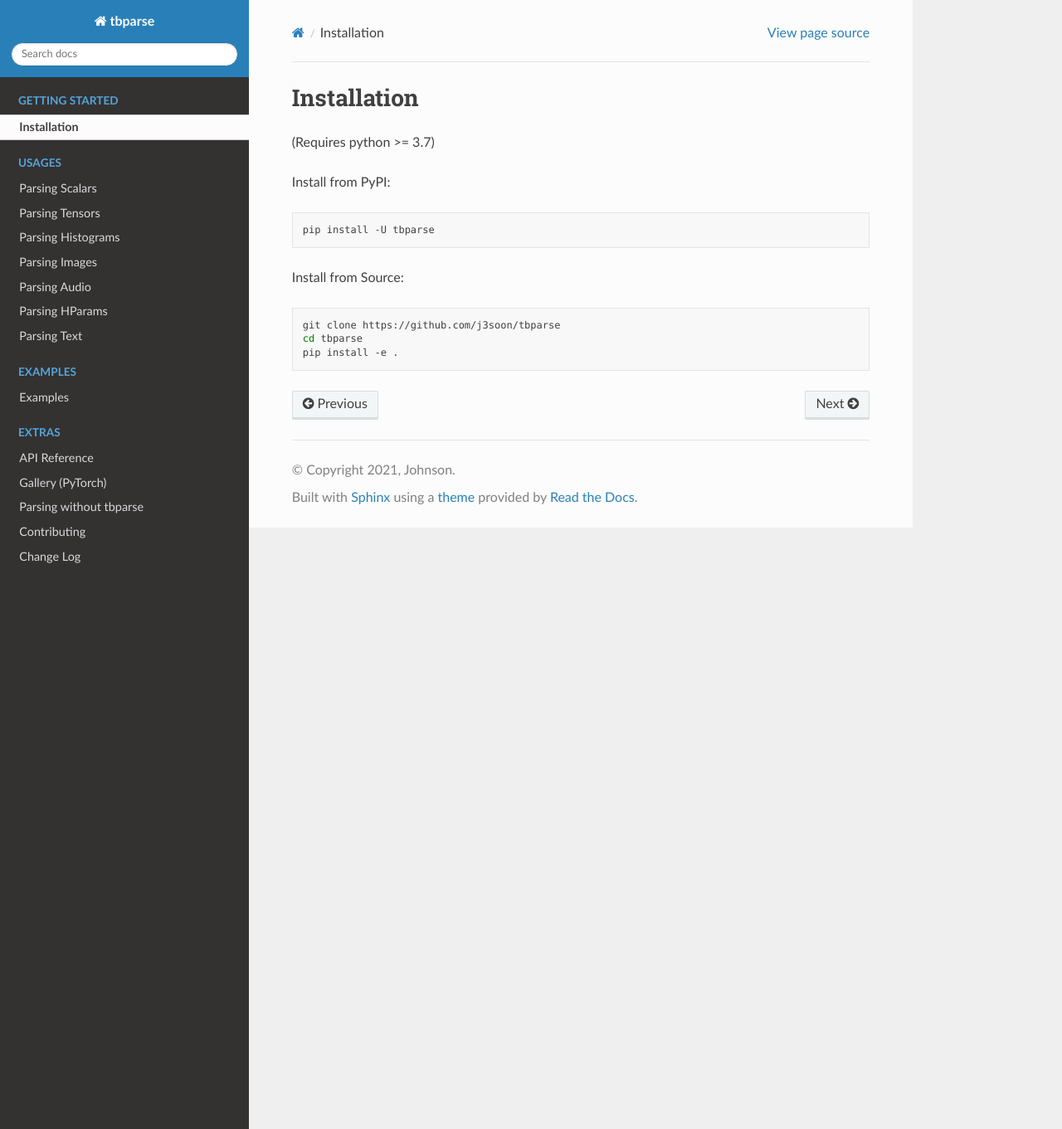
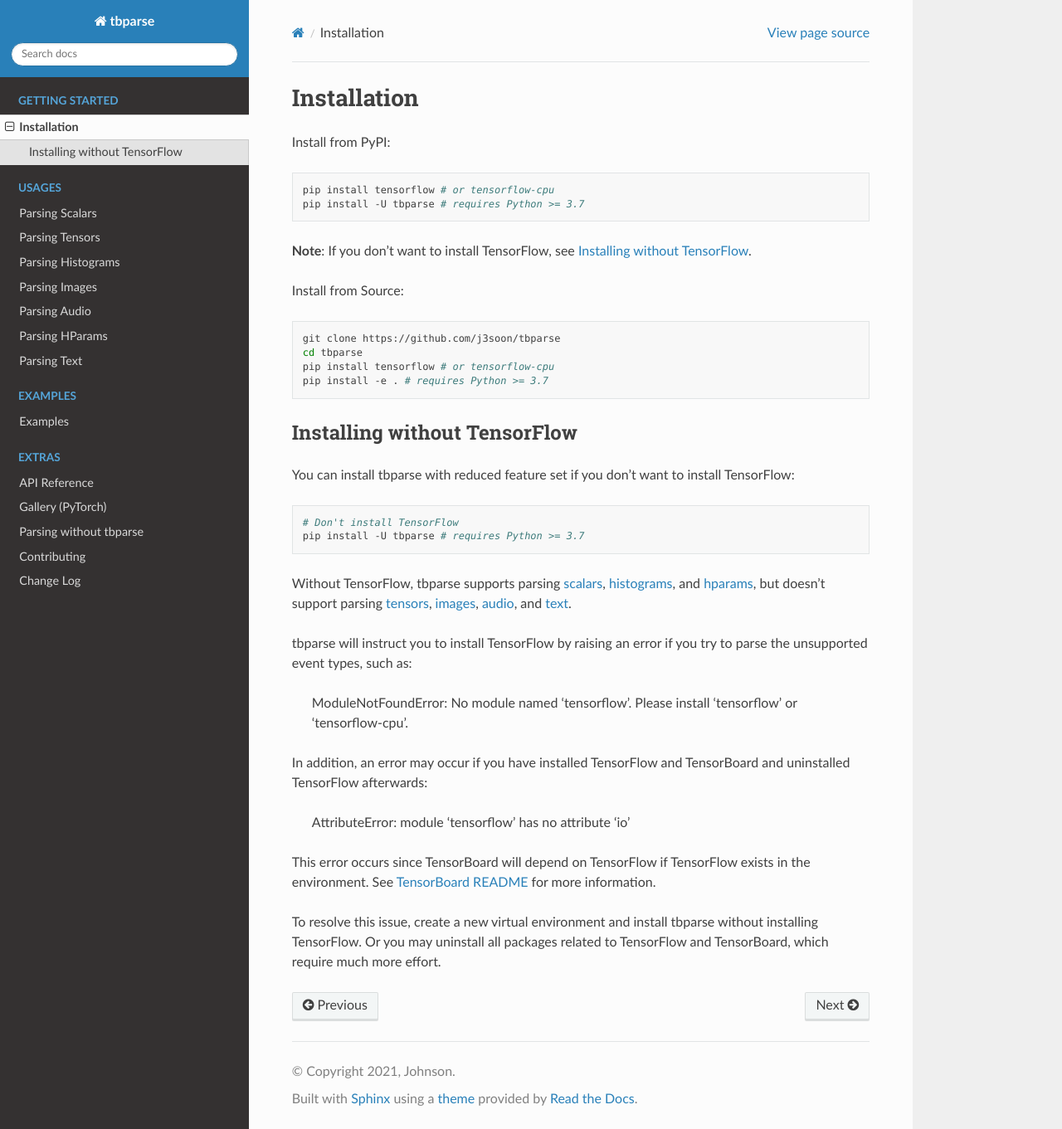
Before and after one commit to j3soon/tbparse, a Sphinx documentation site: the page built from docs/pages/installation.rst, in a window 1280 px wide and 1361 px high. Shown: the whole window at 83% size. Built offline with Sphinx 7.4.7 and the Read the Docs theme 2.0.0, drawn with Linux system fonts in a browser that asks for light colours.

Commit message:
Make TensorFlow optional and fix event_types param

```diff
--- a/docs/pages/installation.rst
+++ b/docs/pages/installation.rst
@@ -1,16 +1,19 @@
+.. _tbparse_installation:
+
 ===================================
 Installation
 ===================================
 
 .. highlight:: sh
 
-(Requires python >= 3.7)
-
 Install from PyPI:
 
 .. code-block:: bash
 
-   pip install -U tbparse
+   pip install tensorflow # or tensorflow-cpu
+   pip install -U tbparse # requires Python >= 3.7
+
+**Note**: If you don't want to install TensorFlow, see :ref:`Installing without TensorFlow <tbparse_installing-without-tensorflow>`.
 
 Install from Source:
 
@@ -18,4 +21,42 @@
 
    git clone https://github.com/j3soon/tbparse
    cd tbparse
-   pip install -e .
+   pip install tensorflow # or tensorflow-cpu
+   pip install -e . # requires Python >= 3.7
+
+.. _tbparse_installing-without-tensorflow:
+
+Installing without TensorFlow
+===================================
+
+You can install tbparse with reduced feature set if you don't want to install TensorFlow:
+
+.. code-block:: bash
+
+   # Don't install TensorFlow
+   pip install -U tbparse # requires Python >= 3.7
+
+Without TensorFlow, tbparse supports parsing
+:ref:`scalars <tbparse_parsing-scalars>`,
+:ref:`histograms <tbparse_parsing-histograms>`, and
+:ref:`hparams <tbparse_parsing-hparams>`,
+but doesn't support parsing
+:ref:`tensors <tbparse_parsing-tensors>`,
+:ref:`images <tbparse_parsing-images>`,
+:ref:`audio <tbparse_parsing-audio>`, and
+:ref:`text <tbparse_parsing-text>`.
+
+tbparse will instruct you to install TensorFlow by raising an error if you try to parse the unsupported event types, such as:
+
+   ModuleNotFoundError: No module named 'tensorflow'. Please install 'tensorflow' or 'tensorflow-cpu'.
+
+In addition, an error may occur if you have installed TensorFlow and TensorBoard and uninstalled TensorFlow afterwards:
+
+   AttributeError: module 'tensorflow' has no attribute 'io'
+
+This error occurs since TensorBoard will depend on TensorFlow if TensorFlow exists in the environment.
+See `TensorBoard README <https://github.com/tensorflow/tensorboard#can-i-run-tensorboard-without-a-tensorflow-installation>`_
+for more information.
+
+To resolve this issue, create a new virtual environment and install tbparse without installing TensorFlow.
+Or you may uninstall all packages related to TensorFlow and TensorBoard, which require much more effort.
--- a/setup.py
+++ b/setup.py
@@ -38,7 +38,7 @@
     python_requires=">=3.7",
     install_requires=[
         "pandas>=1.3.0",
-        "tensorflow>=2.0.0",
+        "tensorboard>=2.0.0",
     ],
     extras_require={
         "testing": ["pytest", "mypy", "flake8", "pylint", "sphinx",
```
Also changed, not shown: README.md (+8 -4 lines), docs/index.rst (+5 -2 lines), 5 other files.
